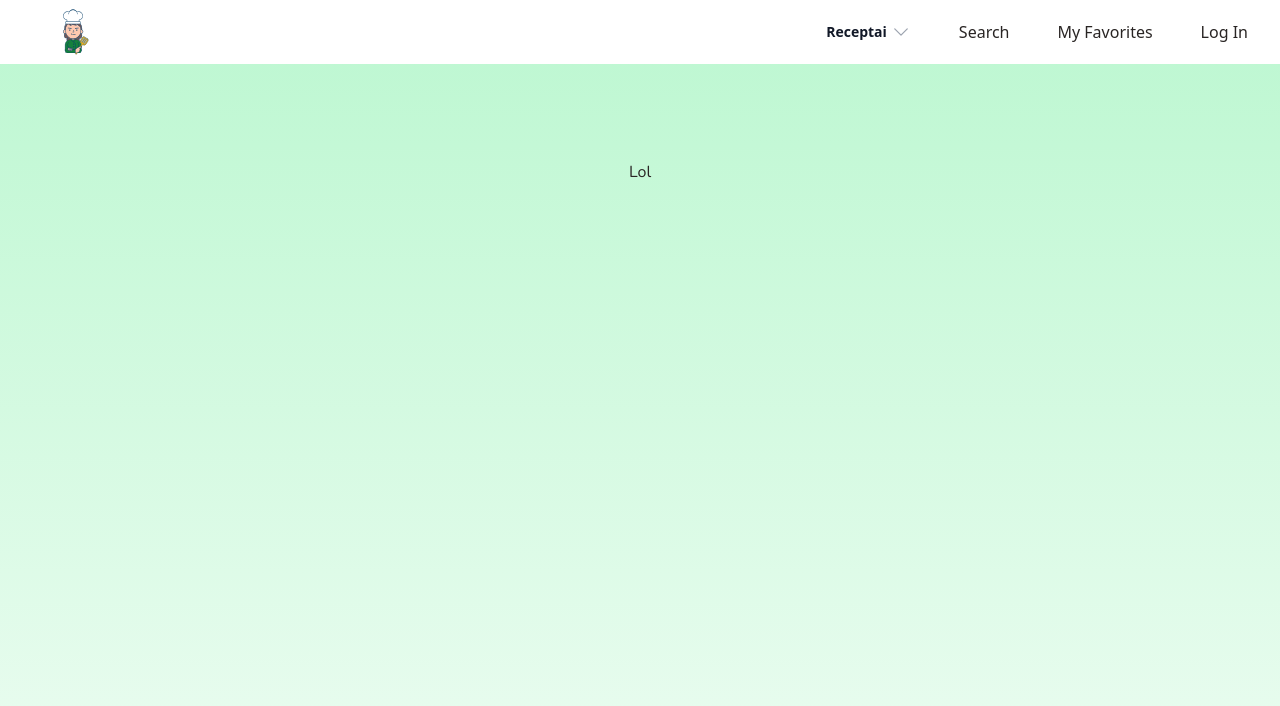
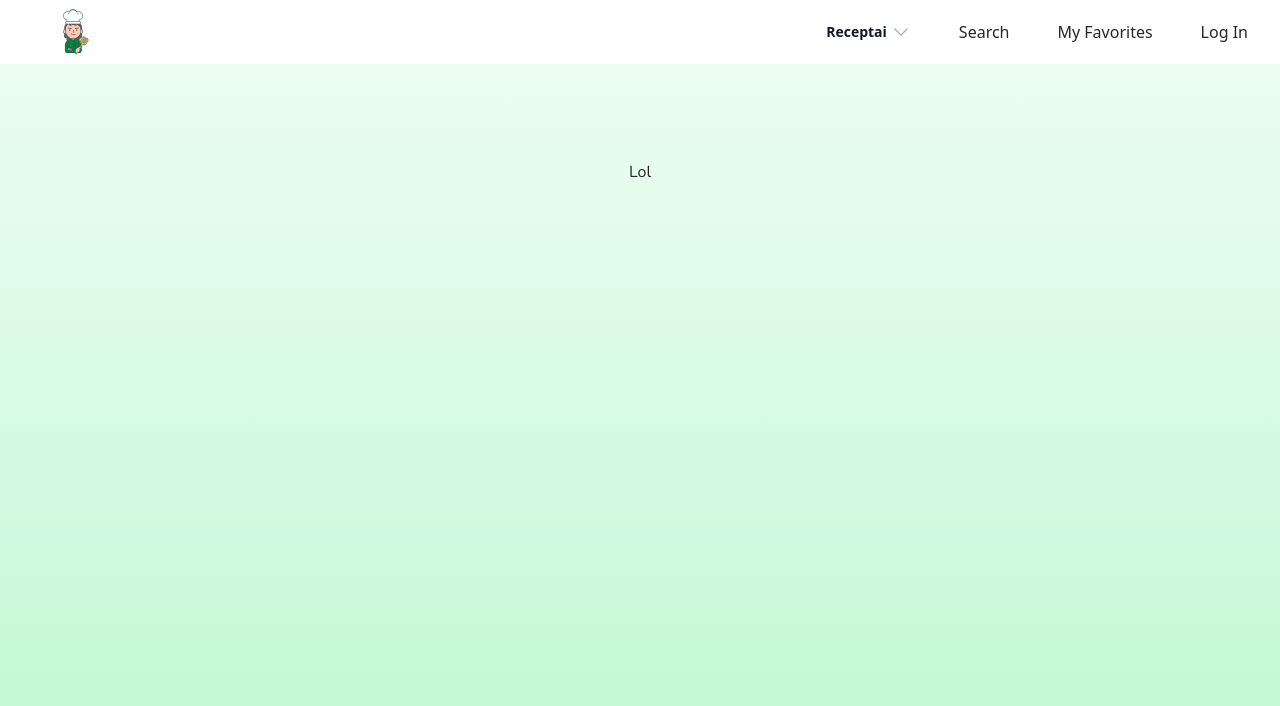
Before and after one commit to justaslaz/food-recipes, a Next.js app: page / in a window 1280 px wide. Shown: the top 706 px of the page. Built offline with nearby package versions, Linux system fonts and the light colour scheme.

Commit message:
style: invert body background colors

```diff
--- a/src/styles/globals.css
+++ b/src/styles/globals.css
@@ -4,8 +4,8 @@
 
 :root {
   --foreground-rgb: 41, 37, 36;
-  --background-start-rgb: 187, 247, 208;
-  --background-end-rgb: 240, 253, 244;
+  --background-start-rgb: 240, 253, 244;
+  --background-end-rgb: 187, 247, 208;
 }
 
 /* @media (prefers-color-scheme: dark) {
```
